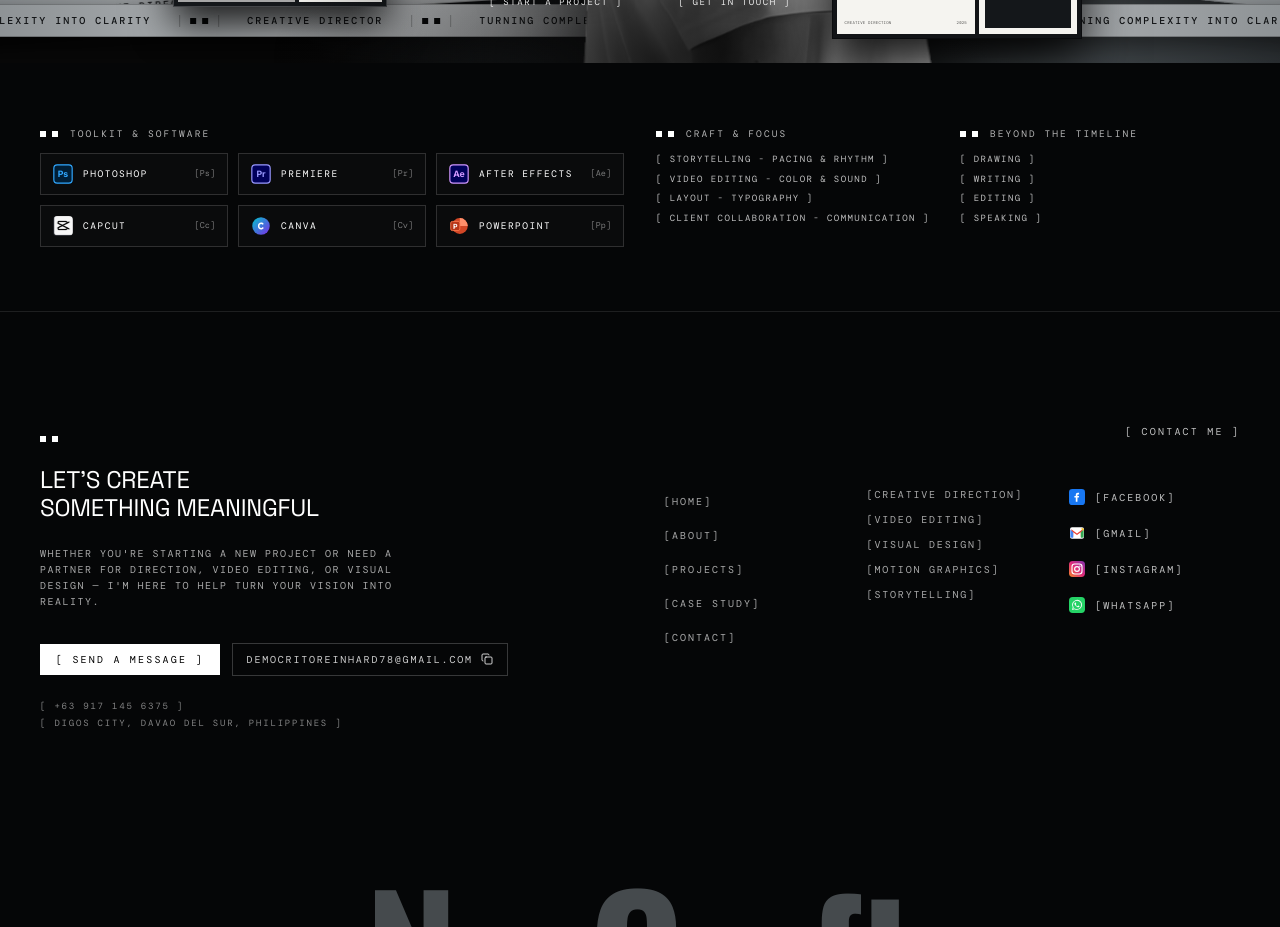
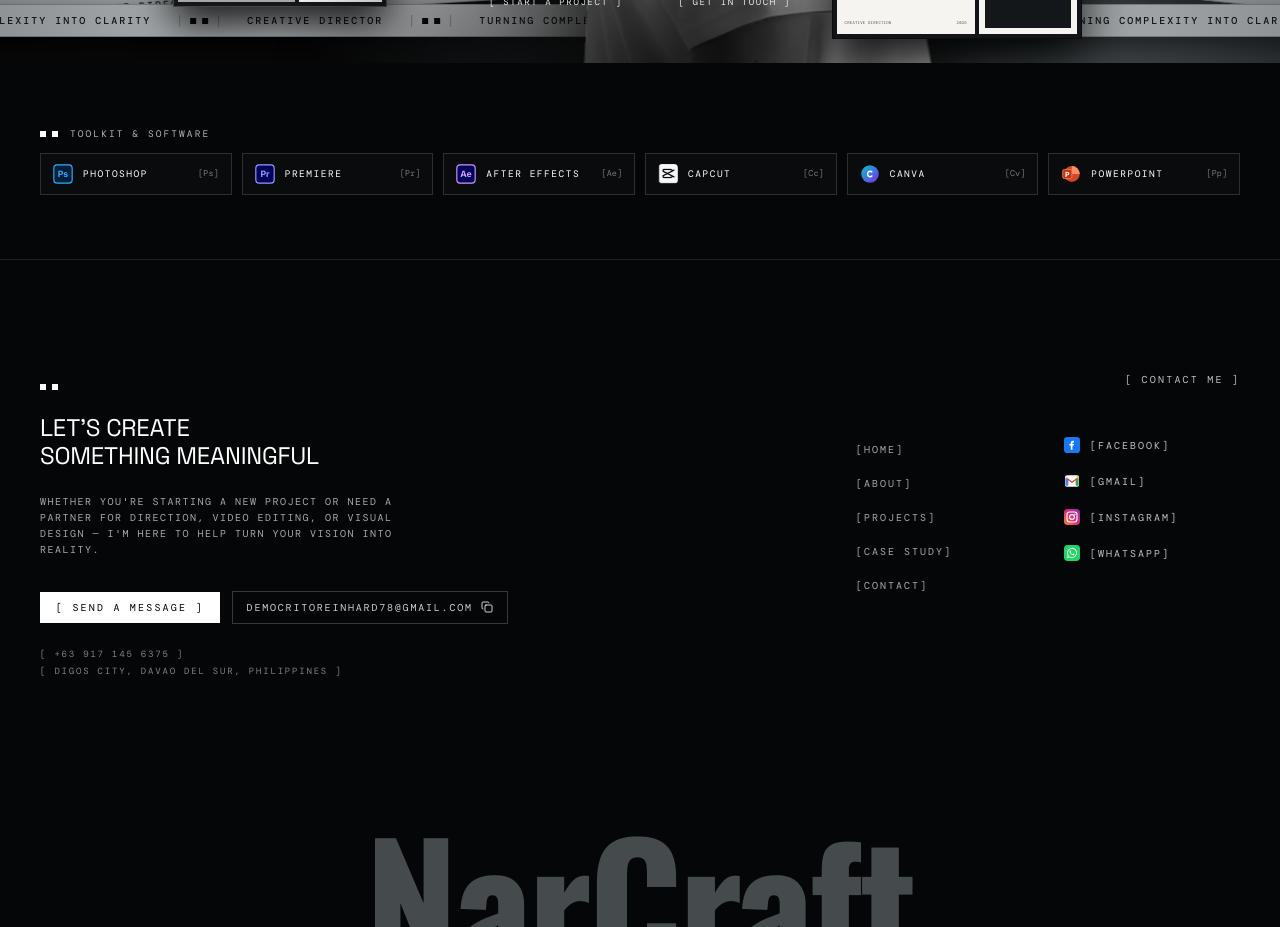
Before and after one commit to democritoreinhard78-cloud/reinharddemocrito, a React (Vite) app: page / in a window 1280 px wide. Shown: the part 5280-6207 px from the top of the page. Built offline with nearby package versions, Linux system fonts and the light colour scheme; grey boxes are pictures that could not be loaded.

Commit message:
Remove Craft & Focus, Beyond the Timeline, and Capabilities footer column

```diff
--- a/src/components/ContactSection.tsx
+++ b/src/components/ContactSection.tsx
@@ -13,14 +13,6 @@ const NAV_LINKS = [
   { label: 'PROJECTS', href: '#projects' },
   { label: 'CASE STUDY', href: '#process' },
   { label: 'CONTACT', href: '#contact' }
-];
-
-const CAPABILITY_LINKS = [
-  'CREATIVE DIRECTION',
-  'VIDEO EDITING',
-  'VISUAL DESIGN',
-  'MOTION GRAPHICS',
-  'STORYTELLING'
 ];
 
 export const ContactSection: React.FC = () => {
@@ -108,7 +100,7 @@ export const ContactSection: React.FC = () => {
               </button>
             </div>
 
-            <div className="w-full lg:max-w-xl grid grid-cols-2 sm:grid-cols-3 gap-8 pt-2">
+            <div className="w-full lg:max-w-sm grid grid-cols-2 gap-8 pt-2">
               {/* Column 1: Navigation */}
               <ul className="space-y-2.5">
                 {NAV_LINKS.map((item) => (
@@ -123,20 +115,8 @@ export const ContactSection: React.FC = () => {
                 ))}
               </ul>
 
-              {/* Column 2: Capabilities */}
-              <ul className="space-y-2.5">
-                {CAPABILITY_LINKS.map((cap) => (
-                  <li
-                    key={cap}
-                    className="font-mono text-[9px] sm:text-[10px] uppercase tracking-[0.18em] text-white/65"
-                  >
-                    [{cap}]
-                  </li>
-                ))}
-              </ul>
-
-              {/* Column 3: Real Social Channels */}
-              <ul className="space-y-3 col-span-2 sm:col-span-1">
+              {/* Column 2: Real Social Channels */}
+              <ul className="space-y-3">
                 {socialLinks.map((social) => (
                   <li key={social.name}>
                     <a
--- a/src/components/ProcessToolsSection.tsx
+++ b/src/components/ProcessToolsSection.tsx
@@ -181,7 +181,7 @@ const SoftwareIcon: React.FC<{ code?: string }> = ({ code }) => {
 };
 
 export const ProcessToolsSection: React.FC = () => {
-  const { personalInfo, softwareSkills, designSkills, hobbies } = portfolioData;
+  const { personalInfo, softwareSkills } = portfolioData;
   const fullName = `${personalInfo.firstName} ${personalInfo.lastName}`;
   const { theme } = useTheme();
   const isLight = theme === 'light';
@@ -546,18 +546,16 @@ export const ProcessToolsSection: React.FC = () => {
         </div>
       </div>
 
-      {/* 3. COMPACT TOOLKIT, CRAFT & INTERESTS BAR */}
+      {/* 3. COMPACT TOOLKIT & SOFTWARE BAR */}
       <div className="max-w-[1440px] mx-auto px-5 sm:px-10 py-14 sm:py-16">
-        <div className="grid grid-cols-1 lg:grid-cols-12 gap-8 items-start">
-          {/* Software Tools */}
-          <div className="lg:col-span-6 space-y-3">
+        <div className="space-y-3">
           <div className="flex items-center gap-3">
             <DoubleSquare />
             <span className="font-mono text-[9.5px] uppercase tracking-[0.22em] text-white/70">
               TOOLKIT &amp; SOFTWARE
             </span>
           </div>
-            <div className="grid grid-cols-2 sm:grid-cols-3 gap-2.5">
+          <div className="grid grid-cols-2 sm:grid-cols-3 lg:grid-cols-6 gap-2.5">
             {softwareSkills.map((skill) => (
               <div
                 key={skill.name}
@@ -576,48 +574,6 @@ export const ProcessToolsSection: React.FC = () => {
             ))}
           </div>
         </div>
-
-          {/* Craft & Personal Interests */}
-          <div className="lg:col-span-6 grid grid-cols-1 sm:grid-cols-2 gap-6">
-            <div className="space-y-3">
-              <div className="flex items-center gap-3">
-                <DoubleSquare />
-                <span className="font-mono text-[9.5px] uppercase tracking-[0.22em] text-white/70">
-                  CRAFT &amp; FOCUS
-                </span>
-              </div>
-              <ul className="space-y-1.5">
-                {designSkills.map((skill) => (
-                  <li
-                    key={skill}
-                    className="font-mono text-[9px] uppercase tracking-[0.16em] text-white/75"
-                  >
-                    [ {skill} ]
-                  </li>
-                ))}
-              </ul>
-            </div>
-
-            <div className="space-y-3">
-              <div className="flex items-center gap-3">
-                <DoubleSquare />
-                <span className="font-mono text-[9.5px] uppercase tracking-[0.22em] text-white/70">
-                  BEYOND THE TIMELINE
-                </span>
-              </div>
-              <ul className="space-y-1.5">
-                {hobbies.map((hobby) => (
-                  <li
-                    key={hobby.name}
-                    className="font-mono text-[9px] uppercase tracking-[0.16em] text-white/75"
-                  >
-                    [ {hobby.name} ]
-                  </li>
-                ))}
-              </ul>
-            </div>
-          </div>
-        </div>
       </div>
     </section>
   );
```
Lines whose indentation alone changed are shown as unchanged.
